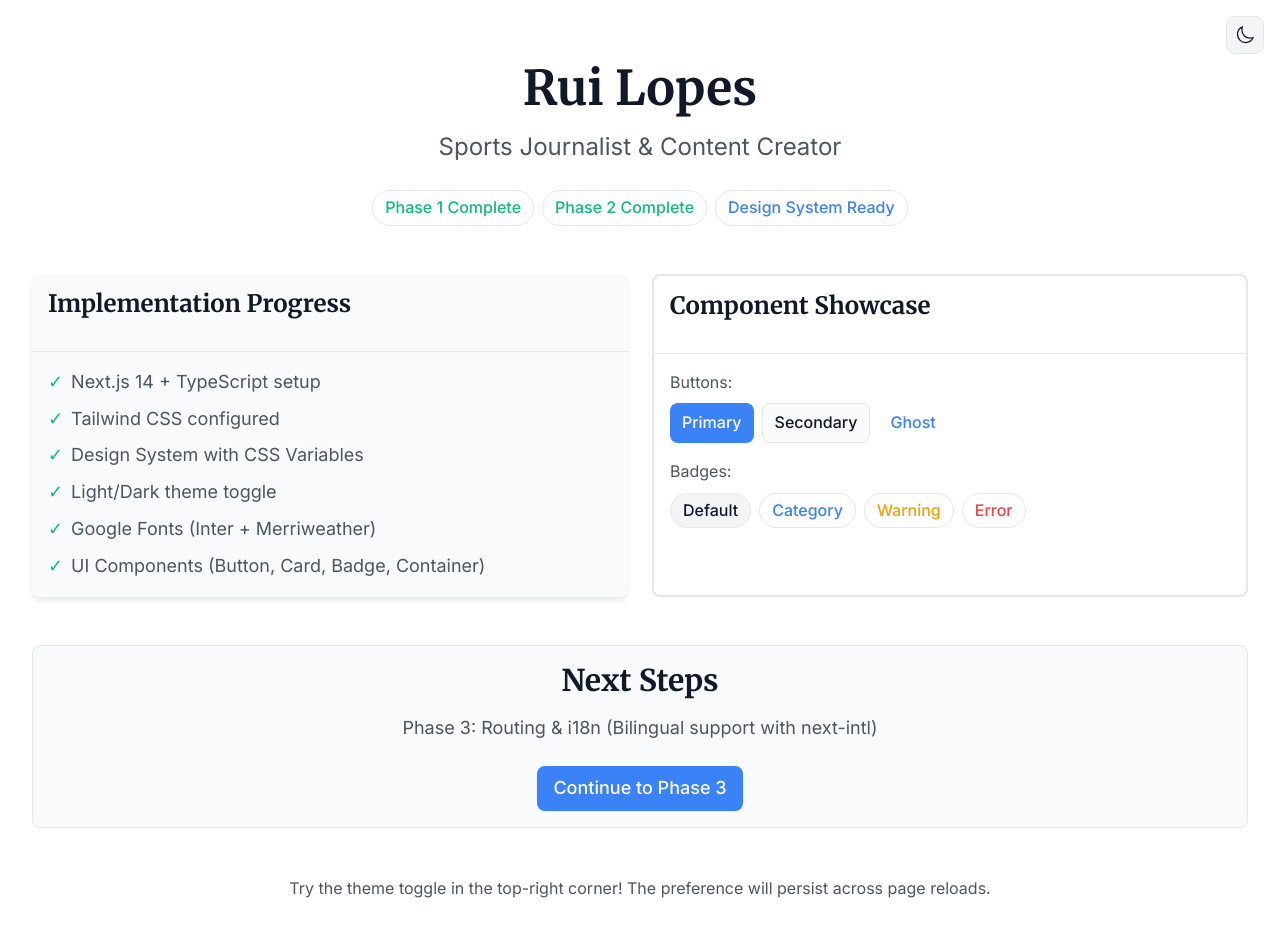
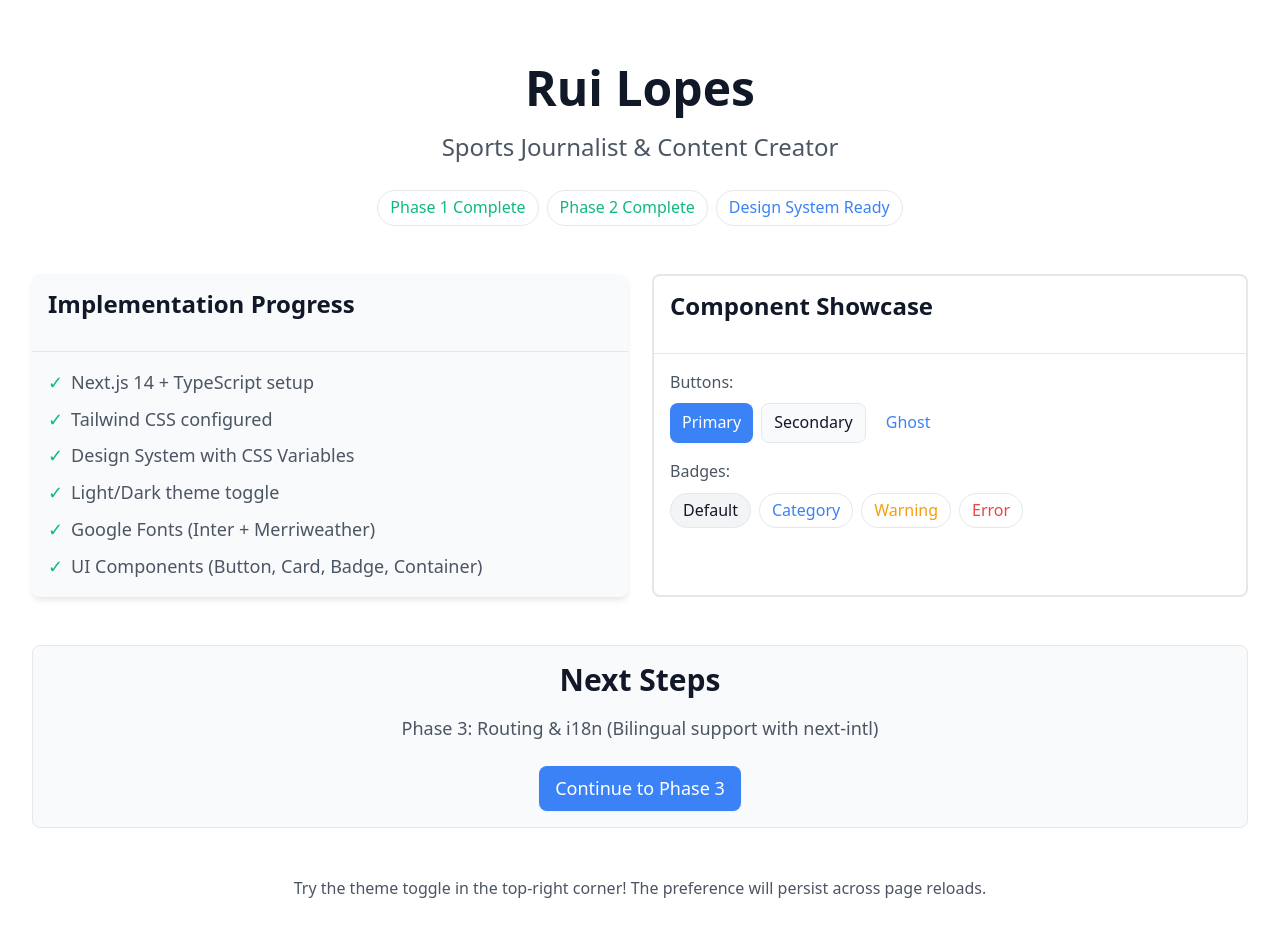
Before and after one commit to ruigomeslopes/website-v1, a Next.js app: page / in a window 1280 px wide. Shown: the top 936 px of the page. Built offline with nearby package versions, Linux system fonts and the light colour scheme.

Commit message:
feat: create minimal root layout

```diff
--- a/src/app/layout.tsx
+++ b/src/app/layout.tsx
@@ -1,21 +1,5 @@
 import type { Metadata } from 'next'
-import { Inter, Merriweather } from 'next/font/google'
-import { ThemeToggle } from '@/components/ThemeToggle'
 import './globals.css'
-
-// Google Fonts
-const inter = Inter({
-  subsets: ['latin'],
-  variable: '--font-body',
-  display: 'swap',
-})
-
-const merriweather = Merriweather({
-  subsets: ['latin'],
-  weight: ['300', '400', '700', '900'],
-  variable: '--font-heading',
-  display: 'swap',
-})
 
 export const metadata: Metadata = {
   title: 'Rui Lopes - Sports Journalist',
@@ -28,13 +12,8 @@ export default function RootLayout({
   children: React.ReactNode
 }) {
   return (
-    <html lang="pt" className={`${inter.variable} ${merriweather.variable}`}>
-      <body>
-        <div className="fixed top-4 right-4 z-50">
-          <ThemeToggle />
-        </div>
-        {children}
-      </body>
+    <html>
+      <body>{children}</body>
     </html>
   )
 }
```
